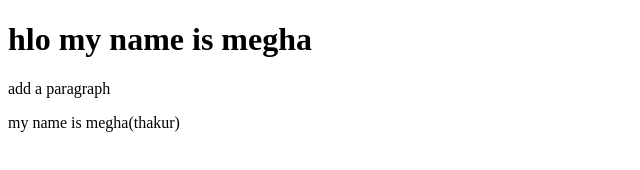
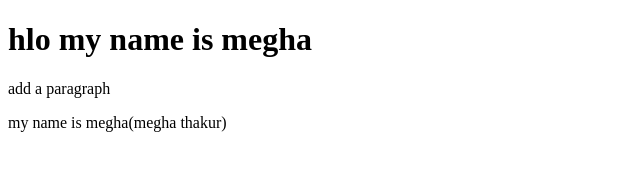
Before and after one commit to Megha-thakur12/second_repo, a plain HTML site: page index.html in a window 1280 px wide. Shown: the full height of the page, 0-640 px from the left. Drawn offline with Linux system fonts and the light colour scheme.

Commit message:
right name and sirname

```diff
--- a/index.html
+++ b/index.html
@@ -8,6 +8,6 @@
 <body>
     <h1>hlo my name is megha</h1>
     <p>add a paragraph</p>
-    <p>my name is megha(thakur)</p>
+    <p>my name is megha(megha thakur)</p>
 </body>
 </html>
```
